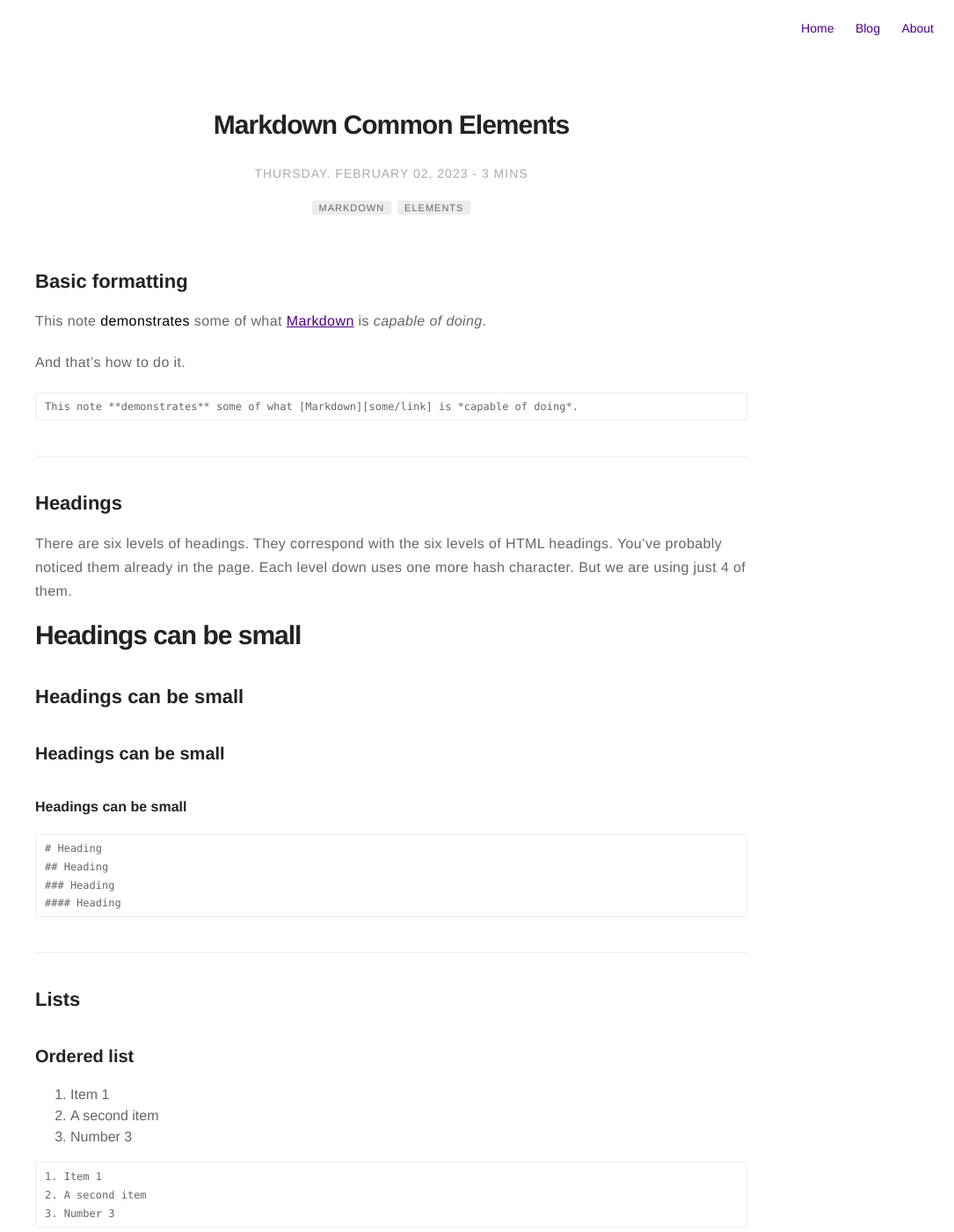
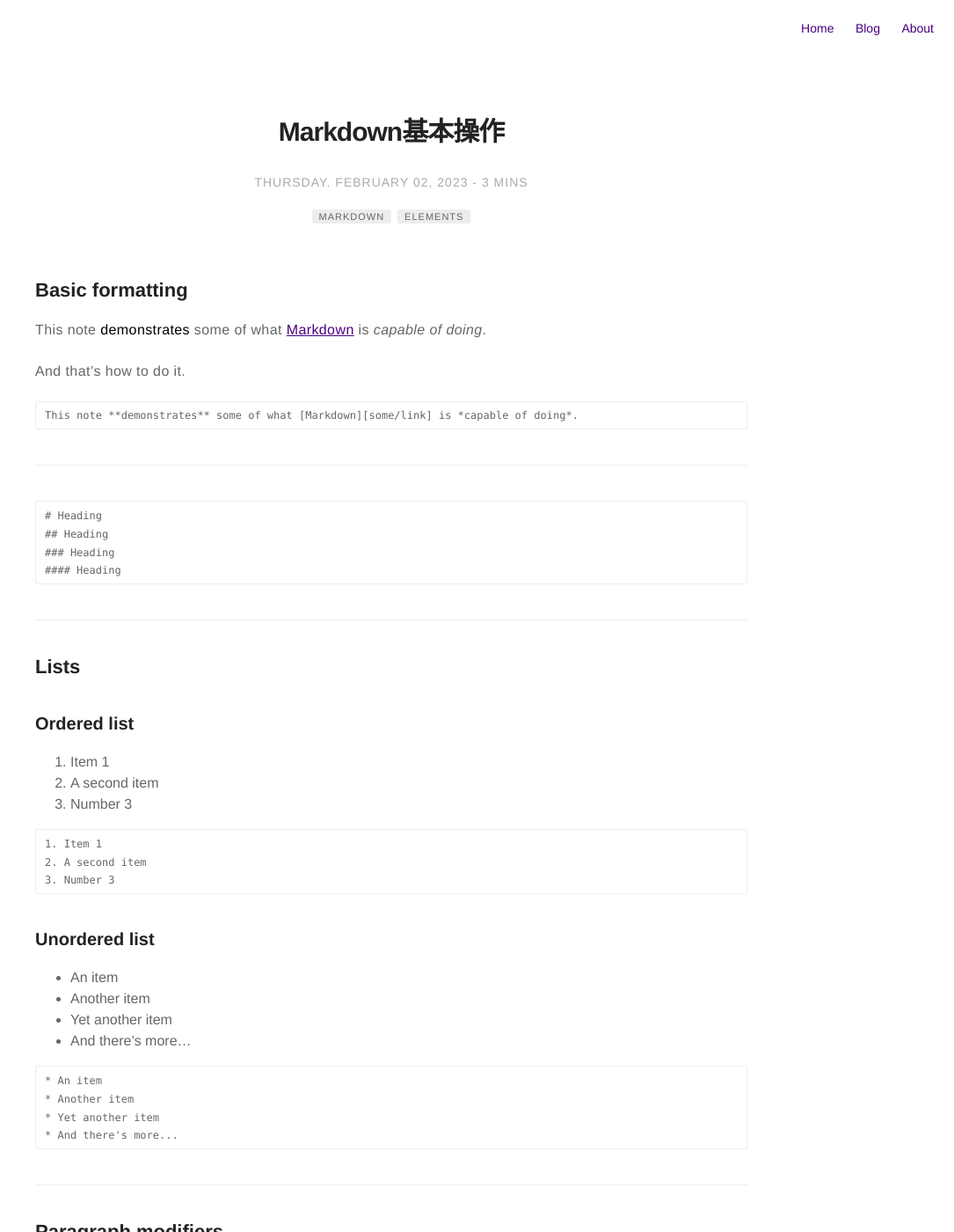
Before and after one commit to Haibo-Yuu/Haibo-Yuu.github.io, a Jekyll site: the page built from _posts/2023-02-02-markdown-common-elements.md, in a window 1280 px wide and 1400 px high. Shown: the whole window at 88% size, without its empty margins (195-1280 px from the left). Built offline with Jekyll 4.4.1, drawn with Linux system fonts in a browser that asks for light colours; nearby versions of some CDN libraries; comment, search, counter and statistics services are not loaded.

Commit message:
md file change

```diff
--- a/_posts/2023-02-02-markdown-common-elements.markdown
+++ b/_posts/2023-02-02-markdown-common-elements.md
@@ -1,5 +1,5 @@
 ---
-title: "Markdown Common Elements"
+title: "Markdown基本操作"
 layout: post
 date: 2023-02-02 12:05
 image: /assets/images/markdown.jpg
@@ -24,18 +24,6 @@ This note **demonstrates** some of what [Markdown][some/link] is *capable of doi
 {% endhighlight %}
 
 ---
-
-## Headings
-
-There are six levels of headings. They correspond with the six levels of HTML headings. You've probably noticed them already in the page. Each level down uses one more hash character. But we are using just 4 of them.
-
-# Headings can be small
-
-## Headings can be small
-
-### Headings can be small
-
-#### Headings can be small
 
 {% highlight raw %}
 # Heading
```
Also changed, not shown: _posts/2015-02-24-markdown-extra-components.md (renamed from _posts/2015-02-24-markdown-extra-components.markdown), _posts/2016-01-23-indigo-jekyll-theme.md (renamed from _posts/2016-01-23-indigo-jekyll-theme.markdown).
